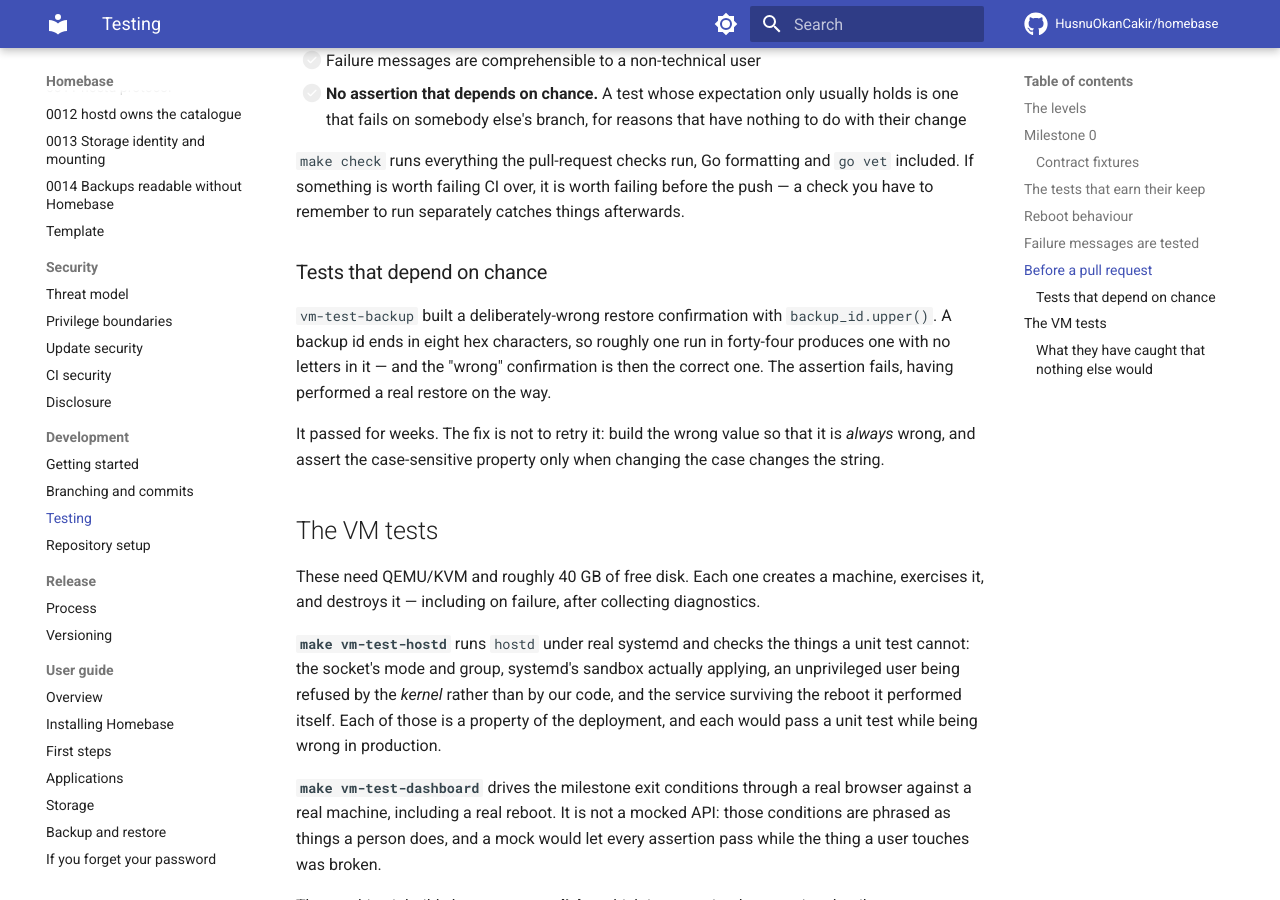
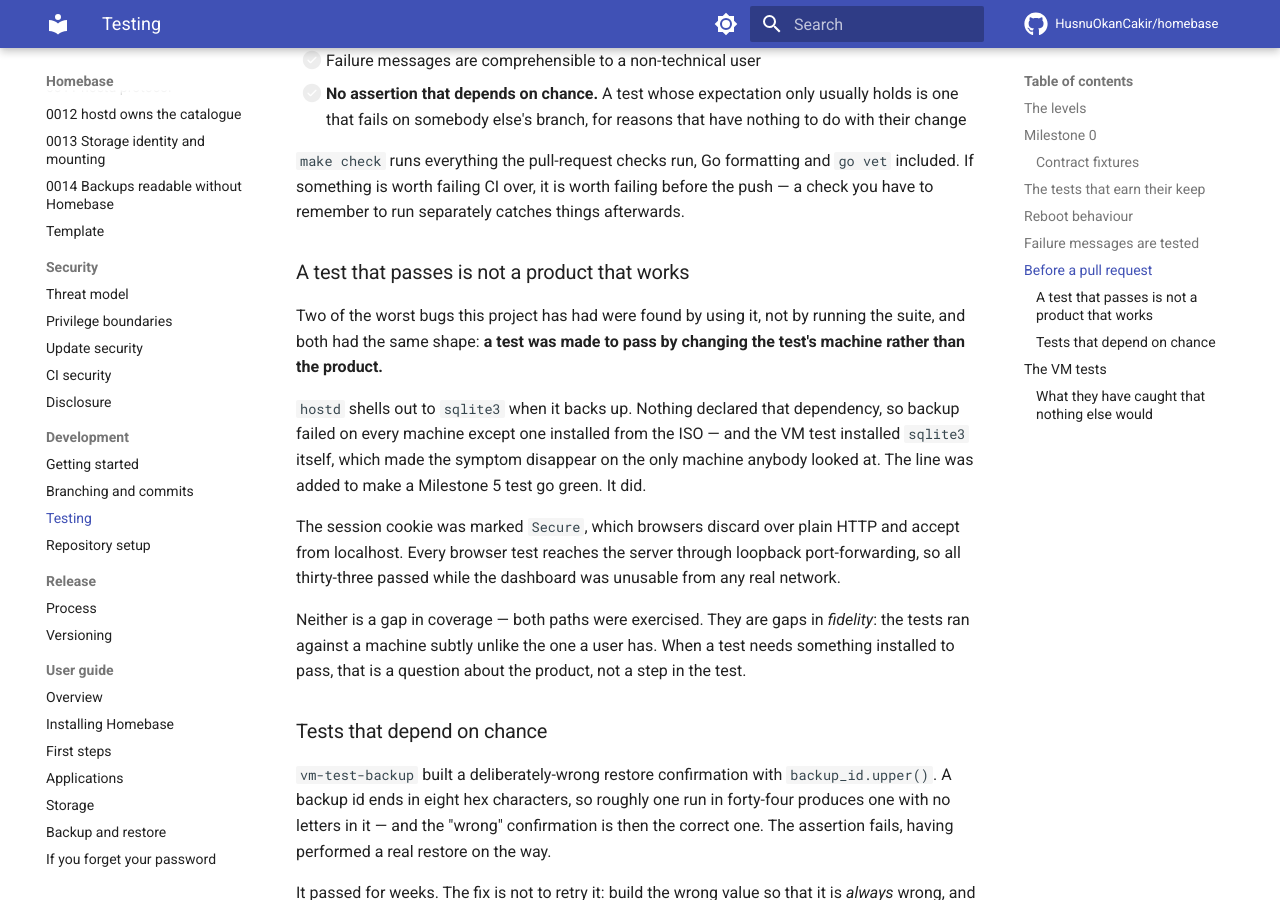
Before and after one commit to HusnuOkanCakir/homebase, an MkDocs documentation site: the page built from docs/development/testing.md, in a window 1280 px wide and 900 px high, scrolled down 2809 px. Built offline with MkDocs 1.6.1 and Material for MkDocs 9.7.7, drawn with Linux system fonts in a browser that asks for light colours; comment, search, counter and statistics services are not loaded; some of the changed text lies outside the part shown.

Commit message:
docs: record how two bugs hid behind passing tests
Both had the same shape: a test was made to pass by changing the test's
machine rather than the product. sqlite3 was installed by the VM test, so the
missing package dependency was invisible from inside it. The browser tests all
reach the server over loopback, which is the one origin that accepts a Secure
cookie over plain HTTP.

Neither is a gap in coverage — both paths were exercised. They are gaps in
fidelity, and the tell is the same in both cases: when a test needs something
installed in order to pass, that is a question about the product.

Signed-off-by: Okan Cakir <h.okancakir@gmail.com>

```diff
--- a/docs/development/testing.md
+++ b/docs/development/testing.md
@@ -113,6 +113,28 @@ Required where applicable to the change:
 included. If something is worth failing CI over, it is worth failing before the push — a
 check you have to remember to run separately catches things afterwards.
 
+### A test that passes is not a product that works
+
+Two of the worst bugs this project has had were found by using it, not by
+running the suite, and both had the same shape: **a test was made to pass by
+changing the test's machine rather than the product.**
+
+`hostd` shells out to `sqlite3` when it backs up. Nothing declared that
+dependency, so backup failed on every machine except one installed from the ISO
+— and the VM test installed `sqlite3` itself, which made the symptom disappear
+on the only machine anybody looked at. The line was added to make a Milestone 5
+test go green. It did.
+
+The session cookie was marked `Secure`, which browsers discard over plain HTTP
+and accept from localhost. Every browser test reaches the server through
+loopback port-forwarding, so all thirty-three passed while the dashboard was
+unusable from any real network.
+
+Neither is a gap in coverage — both paths were exercised. They are gaps in
+*fidelity*: the tests ran against a machine subtly unlike the one a user has.
+When a test needs something installed to pass, that is a question about the
+product, not a step in the test.
+
 ### Tests that depend on chance
 
 `vm-test-backup` built a deliberately-wrong restore confirmation with `backup_id.upper()`.
@@ -219,6 +241,8 @@ list is the argument for why these tests are worth their twelve minutes.
 | `vm-test-storage` | …and it then restarted every two seconds, 673 times, with no start limit. Because the socket belongs to systemd, clients connected and hung rather than failing |
 | `vm-test-backup` | The database export was never exercised, because `core` was not running so there was no database to export — the most delicate part of a backup, silently untested |
 | `vm-test-dashboard` | Rate limiting counted successful sign-ins, so a household signing in over an evening was rationed exactly like somebody guessing. Unit tests sign in once; only a journey that signs in thirty-three times notices |
+| `make vm-run`, by hand | Every backup failed on every machine not installed from the ISO: `hostd` shells out to `sqlite3` and no package depended on it. The VM tests installed it themselves, so the gap was invisible from inside them |
+| `make vm-run`, by hand | Installing an application that needs a disk downloaded the whole image first — a gigabyte, several minutes at a frozen 10% — and then refused with something true before the first byte |
 | `vm-test-installer` | The console account could not run `sudo`. Its password is locked by design, so the recovery path it exists for — `sudo homebasectl recovery-code` — would have failed on every real installation |
 | `vm-test-installer` | An installed server listened on `127.0.0.1`, so the dashboard was reachable only from the server's own keyboard. Every machine-side check passed while the one thing the product is for did not work. It was invisible because two *other* places each set the address for their own good reasons |
 | `vm-test-dashboard` | Renaming the server wrote to `/etc/hostname` and got "read-only file system". `hostd` runs under `ProtectSystem=strict`, and replacing a file in `/etc` atomically needs the *directory* writable — so the fix was to stop writing it at all and ask systemd-hostnamed, which already owns it |
```
Also changed, not shown: 1 other file.
